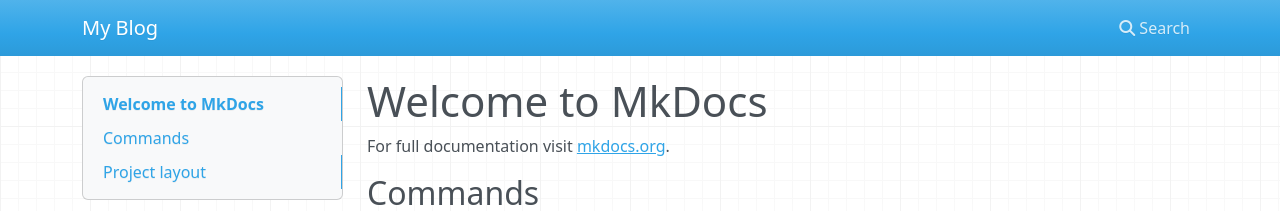
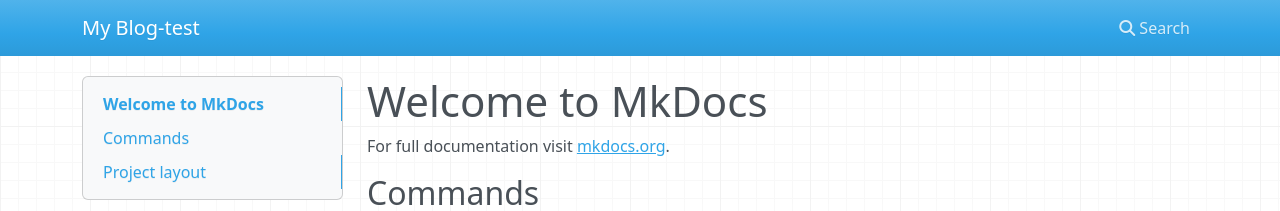
Before and after one commit to wath1457/wath1457.github.io, an MkDocs documentation site: the page built from docs/index.md, in a window 1280 px wide. Shown: the top 211 px of the page. Built offline with MkDocs 1.6.1, drawn with Linux system fonts in a browser that asks for light colours; nearby versions of some CDN libraries.

Commit message:
test: blog workflow test

```diff
--- a/mkdocs.yml
+++ b/mkdocs.yml
@@ -1 +1 @@
-site_name: My Blog
+site_name: My Blog-test
```
Also changed, not shown: 1 other file.
